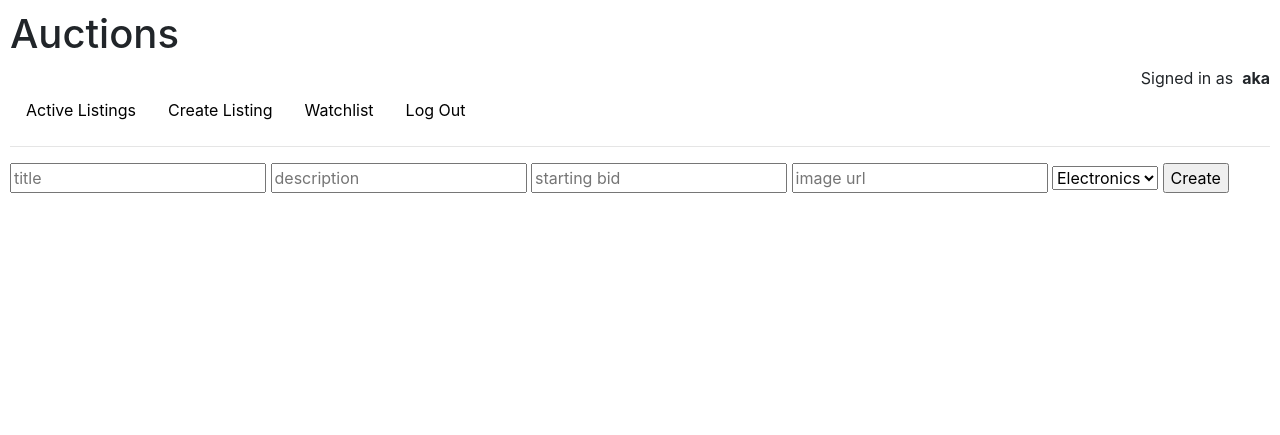
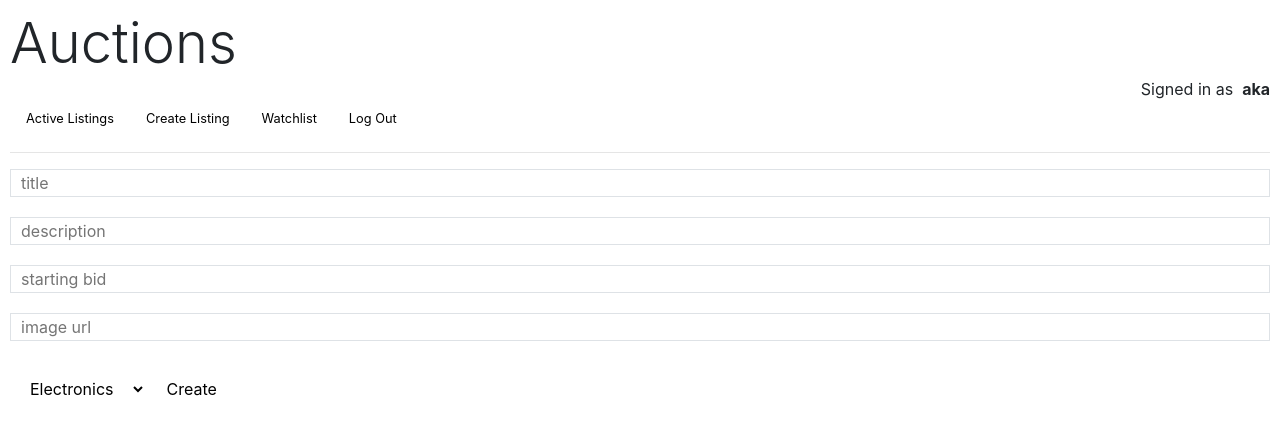
Before and after one commit to aka-rabbi-inv/Django-Projects, a Django app: page /create in a window 1280 px wide. Shown: the top 435 px of the page. Run offline with Django 3.2, Linux system fonts and the light colour scheme; a user stored in the database is signed in; some libraries are stand-ins or nearby versions.

Commit message:
submitted

```diff
--- a/auctions/models.py
+++ b/auctions/models.py
@@ -36,7 +36,7 @@ class WatchList(models.Model):
 
 
 class Comments(models.Model):
-    comment = models.TextField(max_length=200)
+    comment = models.CharField(max_length=200)
     owner = models.ForeignKey(User, on_delete=models.CASCADE, related_name="user_comments")
     listing = models.ForeignKey(AuctionListing, on_delete=models.CASCADE, related_name="comments")
     created_at = models.DateTimeField(auto_now_add=True)
--- a/auctions/templates/auctions/create.html
+++ b/auctions/templates/auctions/create.html
@@ -13,6 +13,43 @@
     a:hover{
         color: #2596be;
     }
+    .item-form{
+        margin-bottom: 20px;
+        padding-left: 10px;
+    }.dropbtn {
+        background-color: #FFFFFF;
+        color: black;
+        padding: 16px;
+        font-size: 16px;
+        border: none;
+        }
+
+    .dropdown {
+        position: relative;
+        display: inline-block;
+        }
+
+    .dropdown-content {
+        display: none;
+        position: absolute;
+        background-color: #f1f1f1;
+        min-width: 160px;
+        box-shadow: 0px 8px 16px 0px rgba(0,0,0,0.2);
+        z-index: 1;
+        }
+
+    .dropdown-content a {
+        color: black;
+        padding: 12px 16px;
+        text-decoration: none;
+        display: block;
+        }
+
+    .dropdown-content a:hover {background-color: #ddd;}
+
+    .dropdown:hover .dropdown-content {display: block;}
+
+    .dropdown:hover .dropbtn {background-color: #0268D9; color: white;}
 </style>
 
 {% endblock head %}
@@ -20,17 +57,34 @@
     {% if user.is_authenticated %}
         <form action="{% url 'create_listing' %}" method="POST">
             {% csrf_token %}
-            <input type="text" name="title" placeholder="title">
-            <input type="text" name="description" placeholder="description"></input>
-            <input type="number" name="starting_bid" placeholder="starting bid">
-            <input type="text" name="image_url" placeholder="image url">
-            <select type="text" name="category" >
-                <option value="Electronics">Electronics</option>
-                <option value="Fashion">Fashion</option>
-                <option value="Toys">Toys</option>
-                <option value="Home">Home</option>
-            </select>
-            <input type="submit" value="Create" placeholder="Create">
+            <div style="display: flex; flex-direction: column;">
+                <input class="item-form border"  type="text" name="title" autocomplete="off" placeholder="title">
+                <input class="item-form border" type="text" name="description" autocomplete="off" placeholder="description"></input>
+                <input class="item-form border" type="number" name="starting_bid" autocomplete="off" placeholder="starting bid">
+                <input class="item-form border" type="text" name="image_url" autocomplete="off" placeholder="image url">
+                <!-- <select class="item-form" type="text" name="category" >
+                    <option value="Electronics">Electronics</option>
+                    <option value="Fashion">Fashion</option>
+                    <option value="Toys">Toys</option>
+                    <option value="Home">Home</option>
+                    <option value="Sports">Sports</option>
+                    <option value="Other">Other</option>
+                </select> -->
+
+            </div>
+            <div class="item-form dropdown" style="padding-left: 0px;">
+                <select class="dropbtn" type="text" name="category">
+                    <div class="dropdown-content">
+                            <option value="Electronics">Electronics</option>
+                            <option value="Fashion">Fashion</option>
+                            <option value="Toys">Toys</option>
+                            <option value="Home">Home</option>
+                            <option value="Sports">Sports</option>
+                            <option value="Other">Other</option>
+                    </div>
+                </select>
+            </div>
+            <input class="btn-primary dropbtn" type="submit" value="Create" placeholder="Create">
         </form>
     {% endif %}
 {% endblock %}
--- a/auctions/templates/auctions/layout.html
+++ b/auctions/templates/auctions/layout.html
@@ -9,7 +9,7 @@
         {% block head %} {% endblock head %}
     </head>
     <body>
-        <h1>Auctions</h1>
+        <div class="display-4">Auctions</div>
         <div style="display: flex; justify-content: flex-end;">
             {% if user.is_authenticated %}
                 Signed in as <strong style="margin-left: 9px;">{{ user.username }}</strong>
@@ -18,24 +18,24 @@
             {% endif %}
         </div>
         <ul class="nav">
-            <li class="nav-item">
+            <li class="nav-item small">
                 <a class="nav-link" href="{% url 'index' %}">Active Listings</a>
             </li>
             {% if user.is_authenticated %}
-                <li class="nav-item">
+                <li class="nav-item small">
                     <a class="nav-link" href="{% url 'create_listing' %}">Create Listing</a>
                 </li>
-                <li class="nav-item">
+                <li class="nav-item small">
                     <a class="nav-link" href="{% url 'add_show_watchlist' %}">Watchlist</a>
                 </li>
-                <li class="nav-item">
+                <li class="nav-item small">
                     <a class="nav-link" href="{% url 'logout' %}">Log Out</a>
                 </li>
             {% else %}
-                <li class="nav-item">
+                <li class="nav-item small">
                     <a class="nav-link" href="{% url 'login' %}">Log In</a>
                 </li>
-                <li class="nav-item">
+                <li class="nav-item small">
                     <a class="nav-link" href="{% url 'register' %}">Register</a>
                 </li>
             {% endif %}
--- a/auctions/views.py
+++ b/auctions/views.py
@@ -157,11 +157,11 @@ def add_show_watchlist(request):
 
         return HttpResponseRedirect( reverse("item_page", kwargs={"item_id":item_id}) )
 
-    watchlist_items = WatchList.objects.filter(owner=user)
-    listings = AuctionListing.objects.filter( pk__in=watchlist_items.values_list('itemID') )
-
+    watchlist_items = WatchList.objects.filter(owner=user, item_active=1)
+    listings = AuctionListing.objects.filter( pk__in=watchlist_items.values('itemID') )
+    print(listings)
     return render(request, "auctions/watchlist.html", {
-        "items": zip(listings, watchlist_items),
+        "items": listings,
     })
 
 
```
Also changed, not shown: auctions/templates/auctions/index.html (+20 -11 lines), auctions/templates/auctions/item_page.html (+10 -5 lines), auctions/templates/auctions/watchlist.html (+6 -10 lines), auctions/migrations/0005_auto_20210417_1615.py (added), auctions/static/auctions/bike.jpg (deleted), auctions/static/auctions/guitar.jpg (deleted), auctions/static/auctions/scooter.jpg (deleted), auctions/static/auctions/user.svg (added), auctions/static/auctions/watch.jpg (deleted), db.sqlite3, 2 other files.
